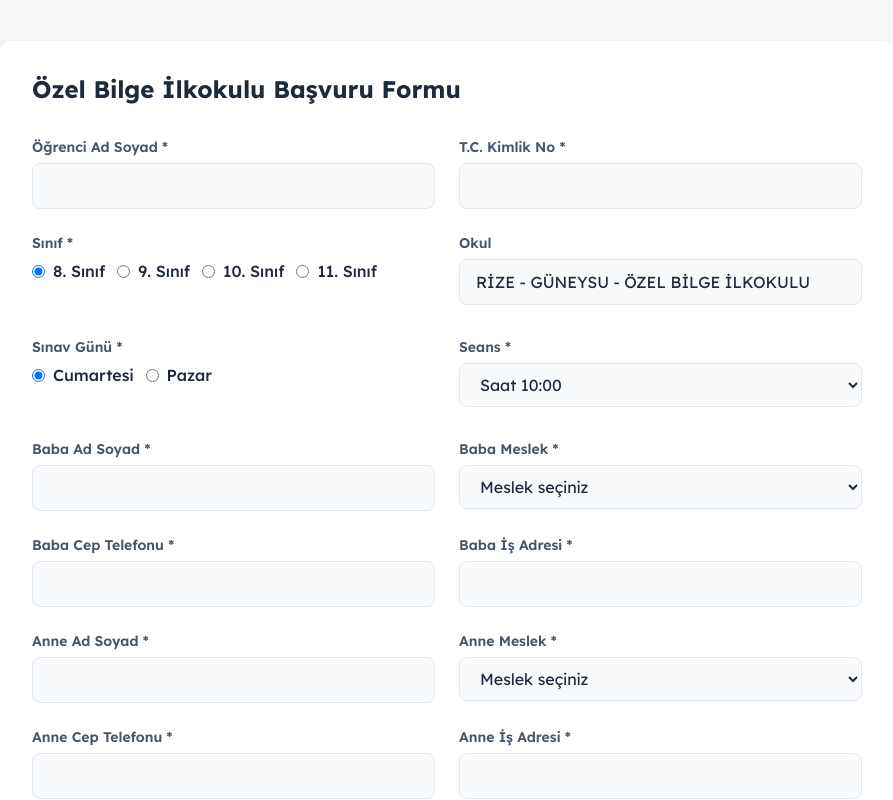
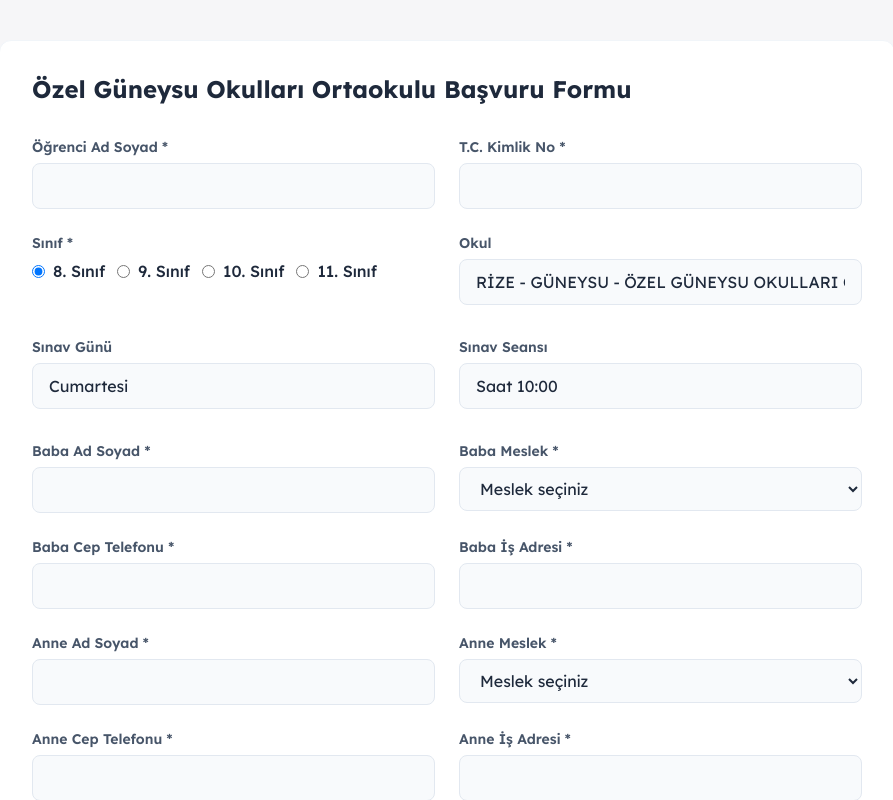
Before and after one commit to eerdem5387/rozok, a Next.js app: page /bilge-ilkokulu-basvuru in a window 1280 px wide. Shown: the top 800 px of the page, without its empty margins (193-1086 px from the left). Built offline with nearby package versions, Linux system fonts and the light colour scheme.

Commit message:
kjkljlkjkl

```diff
--- a/app/api/bilge-ilkokulu-basvuru/route.ts
+++ b/app/api/bilge-ilkokulu-basvuru/route.ts
@@ -1,7 +1,7 @@
 import { NextResponse } from "next/server";
 import { prisma } from "@/lib/prisma";
 
-const SCHOOL_NAME = "RİZE - GÜNEYSU - ÖZEL BİLGE İLKOKULU";
+const SCHOOL_NAME = "RİZE - GÜNEYSU - ÖZEL GÜNEYSU OKULLARI ORTAOKULU";
 const PHONE_REGEX = /^5[0-9]{9}$/;
 
 function normalizePhone(v: string) {
@@ -83,28 +83,14 @@
 
     const examDayNorm = String(examDay).trim();
     const examSessionNorm = String(examSession).trim();
-    const allowed: Record<string, string[]> = {
-      Cumartesi: ["10:00", "13:00"],
-      Pazar: ["10:00"],
-    };
-    if (!Object.prototype.hasOwnProperty.call(allowed, examDayNorm)) {
+    if (examDayNorm !== "Cumartesi" || examSessionNorm !== "10:00") {
       return NextResponse.json(
-        { error: "Sınav günü geçersizdir. Lütfen Cumartesi veya Pazar seçiniz." },
-        { status: 400 }
-      );
-    }
-    if (!allowed[examDayNorm].includes(examSessionNorm)) {
-      return NextResponse.json(
-        { error: "Sınav seansı geçersizdir. Lütfen seçtiğiniz güne uygun seansı seçiniz." },
+        { error: "Bu formda yalnızca Cumartesi 10:00 seansı seçilebilir." },
         { status: 400 }
       );
     }
 
-    const examDateByDay: Record<string, string> = {
-      Cumartesi: "28 Mart 2026",
-      Pazar: "29 Mart 2026",
-    };
-    const examDateLabel = `${examDateByDay[examDayNorm]} (${examDayNorm})`;
+    const examDateLabel = "28 Mart 2026 (Cumartesi)";
 
     let refNo = generateRefNo();
     let exists = await prisma.bilgeIlkokuluBasvuru.findUnique({ where: { refNo } });
--- a/app/bilge-ilkokulu-basvuru/page.tsx
+++ b/app/bilge-ilkokulu-basvuru/page.tsx
@@ -4,7 +4,7 @@
 import { useState } from "react";
 import { MESLEKLER, SINIFLAR } from "@/lib/bursluluk-constants";
 
-const SCHOOL_NAME = "RİZE - GÜNEYSU - ÖZEL BİLGE İLKOKULU";
+const SCHOOL_NAME = "RİZE - GÜNEYSU - ÖZEL GÜNEYSU OKULLARI ORTAOKULU";
 const inputClass =
   "w-full rounded-lg border border-slate-200 dark:border-slate-700 bg-slate-50 dark:bg-slate-800 focus:ring-primary focus:border-primary px-4 py-2.5";
 const labelClass = "text-sm font-semibold text-slate-600 dark:text-slate-400 block mb-1.5";
@@ -14,13 +14,6 @@
   const [loading, setLoading] = useState(false);
   const [grade, setGrade] = useState("8");
   const [kvkkOnay, setKvkkOnay] = useState(false);
-  const [examDay, setExamDay] = useState<"Cumartesi" | "Pazar">("Cumartesi");
-  const [examSession, setExamSession] = useState<"10:00" | "13:00">("10:00");
-
-  const examSessionsByDay: Record<"Cumartesi" | "Pazar", Array<"10:00" | "13:00">> = {
-    Cumartesi: ["10:00", "13:00"],
-    Pazar: ["10:00"],
-  };
 
   async function handleSubmit(e: React.FormEvent<HTMLFormElement>) {
     e.preventDefault();
@@ -52,8 +45,8 @@
           motherPhone: normalizePhone(formData.get("motherPhone") as string),
           motherWorkAddress: formData.get("motherWorkAddress"),
           email: formData.get("email"),
-          examDay: formData.get("examDay"),
-          examSession: formData.get("examSession"),
+          examDay: "Cumartesi",
+          examSession: "10:00",
           kvkkOnay: true,
         }),
       });
@@ -72,7 +65,7 @@
     <main className="container mx-auto px-4 md:px-6 py-10">
       <div className="max-w-4xl mx-auto">
         <div className="bg-white dark:bg-slate-900 rounded-xl shadow-xl p-8 border border-slate-100 dark:border-slate-800">
-          <h1 className="text-2xl font-bold mb-8">Özel Bilge İlkokulu Başvuru Formu</h1>
+          <h1 className="text-2xl font-bold mb-8">Özel Güneysu Okulları Ortaokulu Başvuru Formu</h1>
           <form onSubmit={handleSubmit} className="space-y-8">
             <div className="grid grid-cols-1 md:grid-cols-2 gap-6">
               <div>
@@ -122,46 +115,16 @@
 
             <div className="grid grid-cols-1 md:grid-cols-2 gap-6">
               <div>
-                <label className={labelClass}>Sınav Günü *</label>
-                <div className="flex gap-3 flex-wrap">
-                  {(["Cumartesi", "Pazar"] as const).map((d) => (
-                    <label key={d} className="cursor-pointer flex items-center gap-2">
-                      <input
-                        type="radio"
-                        name="examDay"
-                        value={d}
-                        checked={examDay === d}
-                        onChange={() => {
-                          setExamDay(d);
-                          const allowed = examSessionsByDay[d];
-                          if (!allowed.includes(examSession)) setExamSession(allowed[0]);
-                        }}
-                        className="rounded-full border-slate-300 text-primary focus:ring-primary"
-                        required
-                      />
-                      <span className="font-medium">{d}</span>
-                    </label>
-                  ))}
-                </div>
+                <label htmlFor="examDayDisplay" className={labelClass}>
+                  Sınav Günü
+                </label>
+                <input id="examDayDisplay" value="Cumartesi" readOnly className={inputClass} />
               </div>
               <div>
-                <label htmlFor="examSession" className={labelClass}>
-                  Seans *
+                <label htmlFor="examSessionDisplay" className={labelClass}>
+                  Sınav Seansı
                 </label>
-                <select
-                  id="examSession"
-                  name="examSession"
-                  required
-                  className={inputClass}
-                  value={examSession}
-                  onChange={(e) => setExamSession(e.target.value as "10:00" | "13:00")}
-                >
-                  {examSessionsByDay[examDay].map((s) => (
-                    <option key={s} value={s}>
-                      Saat {s}
-                    </option>
-                  ))}
-                </select>
+                <input id="examSessionDisplay" value="Saat 10:00" readOnly className={inputClass} />
               </div>
             </div>
 
```
